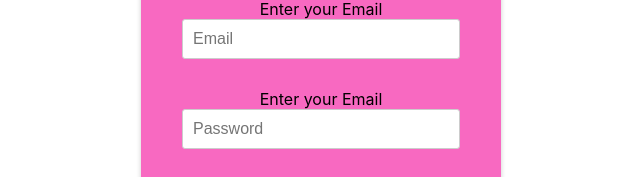
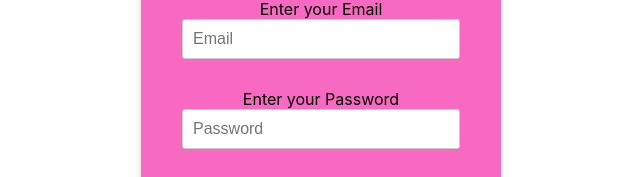
Before and after one commit to moromoke01/imageGallery, a React (Create React App) app: page / in a window 1280 px wide. Shown: the part 154-331 px from the top of the page, without its empty margins (319-959 px from the left). Built offline with nearby package versions, Linux system fonts and the light colour scheme.

Commit message:
Login.jsx

```diff
--- a/src/Components/Auth/Login.jsx
+++ b/src/Components/Auth/Login.jsx
@@ -49,7 +49,7 @@ function Login() {
         </div>
 
         <div>
-          <label htmlFor="Email">Enter your Email</label>
+          <label htmlFor="Password">Enter your Password</label>
         <input
           type="password"
           placeholder="Password"
```
